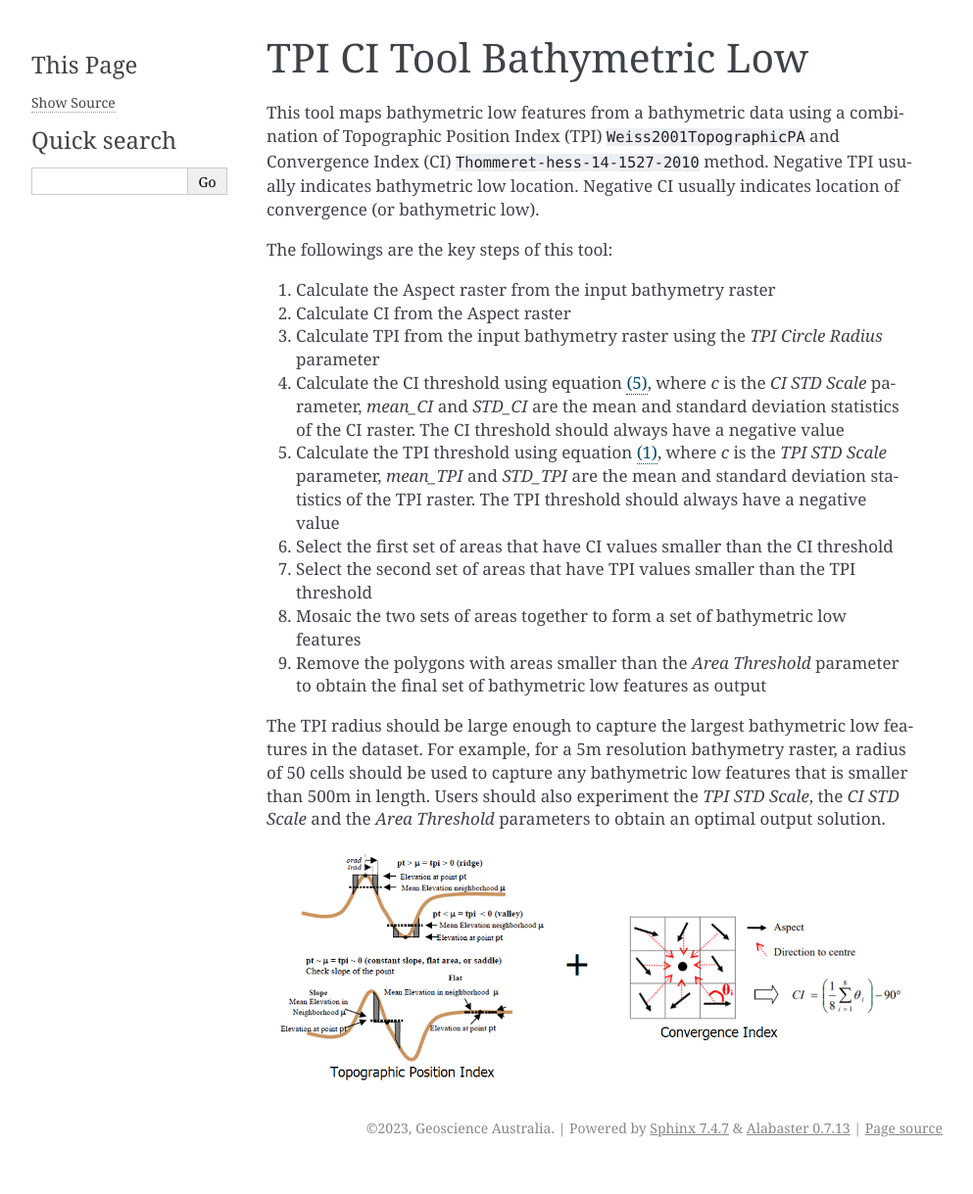
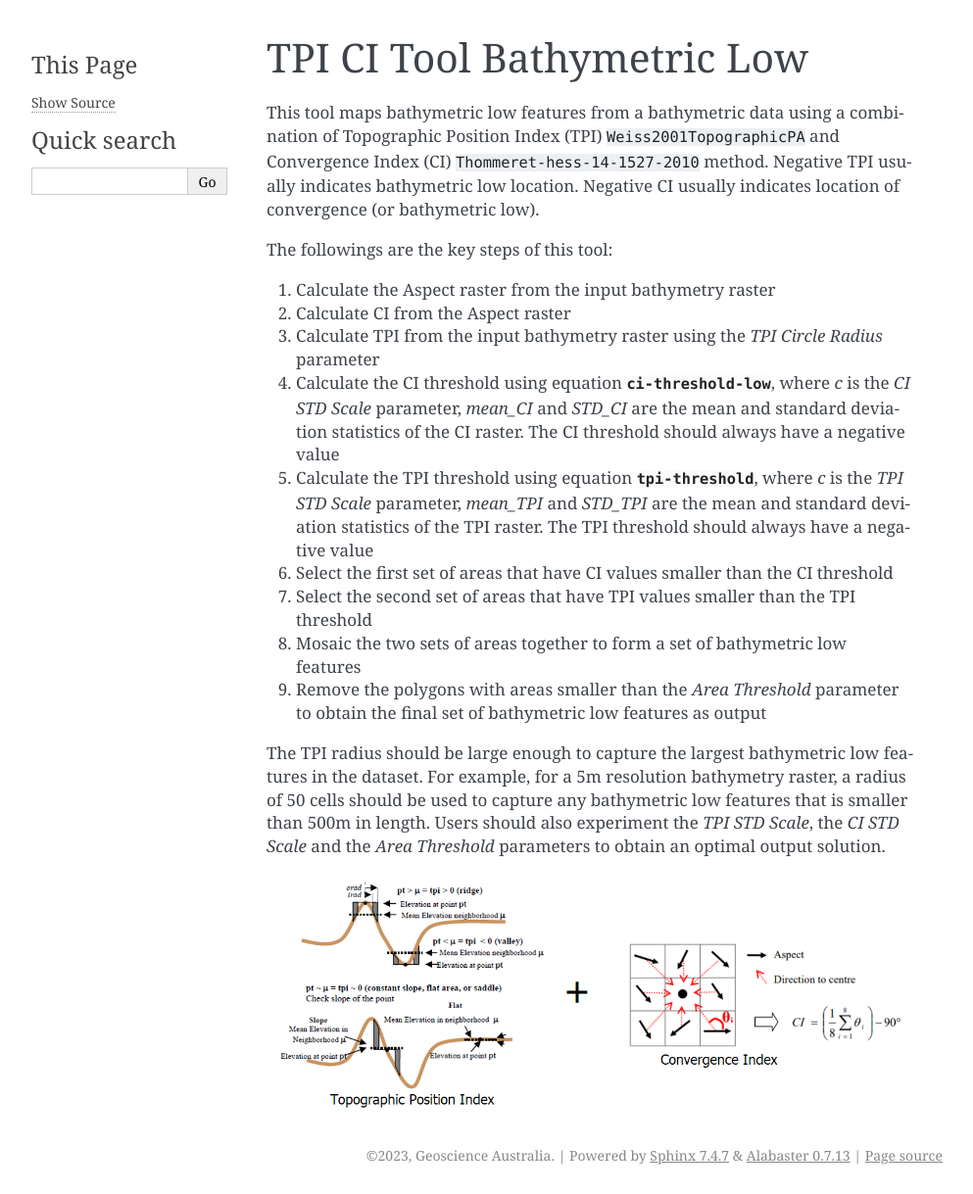
Before and after one commit to GeoscienceAustralia/GA-SaMMT, a Sphinx documentation site: the page built from docs/source/tpi_ci_tool_bathymetric_low.rst, in a window 1280 px wide. Shown: the whole page at 98% size, without its empty margins (148-1141 px from the left). Built offline with Sphinx 7.4.7, drawn with Linux system fonts in a browser that asks for light colours; cross-references to code outside the pages are shown as plain code; before the commit the page ends 1191 px from its top, so only the background shows below that.

Commit message:
Some of the eqs were different between high and low toolsets (same names and vars, but were either positive or negative in formulation.

```diff
--- a/docs/source/bathymetric_features_equations.rst
+++ b/docs/source/bathymetric_features_equations.rst
@@ -3,9 +3,15 @@
 
 
 .. math::
-   :label: tpi-threshold
+   :label: tpi-threshold-high
 
     TPI\_threshold = mean\_TPI + c * STD\_TPI
+
+
+.. math::
+   :label: tpi-threshold-low
+
+    TPI\_threshold = mean\_TPI - c * STD\_TPI
 
 
 .. math::
@@ -29,4 +35,4 @@
 .. math::
    :label: ci-threshold
 
-   CI\_threshold = mean\_CI + c * STD\_CI
+   CI\_threshold = mean\_CI - c * STD\_CI
--- a/docs/source/tpi_ci_tool_bathymetric_low.rst
+++ b/docs/source/tpi_ci_tool_bathymetric_low.rst
@@ -11,7 +11,7 @@
 1. Calculate the Aspect raster from the input bathymetry raster
 2. Calculate CI from the Aspect raster
 3. Calculate TPI from the input bathymetry raster using the *TPI Circle Radius* parameter
-4. Calculate the CI threshold using equation :eq:`ci-threshold`, where *c* is the *CI STD Scale* parameter, *mean_CI* and *STD_CI* are the mean and standard deviation statistics of the CI raster. The CI threshold should always have a negative value
+4. Calculate the CI threshold using equation :eq:`ci-threshold-low`, where *c* is the *CI STD Scale* parameter, *mean_CI* and *STD_CI* are the mean and standard deviation statistics of the CI raster. The CI threshold should always have a negative value
 5. Calculate the TPI threshold using equation :eq:`tpi-threshold`, where *c* is the *TPI STD Scale* parameter, *mean_TPI* and *STD_TPI* are the mean and standard deviation statistics of the TPI raster. The TPI threshold should always have a negative value
 6. Select the first set of areas that have CI values smaller than the CI threshold
 7. Select the second set of areas that have TPI values smaller than the TPI threshold
--- a/docs/source/tpi_lmi_tool_bathymetric_high.rst
+++ b/docs/source/tpi_lmi_tool_bathymetric_high.rst
@@ -8,7 +8,7 @@
 The followings are the key steps of this tool:
 
 1. Calculate TPI from the input bathymetry raster using the *TPI Circle Radius* parameter
-2. Calculate the TPI thresholds using equation :eq:`tpi-threshold`, where *c* is the *TPI STD Scale Large* parameter or the *TPI STD Scale Small* parameter, *mean_TPI* and *STD_TPI* are the mean and standard deviation statistics of the TPI raster
+2. Calculate the TPI thresholds using equation :eq:`tpi-threshold-high`, where *c* is the *TPI STD Scale Large* parameter or the *TPI STD Scale Small* parameter, *mean_TPI* and *STD_TPI* are the mean and standard deviation statistics of the TPI raster
 3. Select the first set of areas that have TPI values greater than the *TPI STD Scale Large* threshold
 4. Select the second set of areas that have TPI values greater than the *TPI STD Scale Small* threshold
 5. These two sets of areas and the bathymetry data are used together to select the 'core' areas of bathymetric high features, through GIS overlay and selection analyses
--- a/docs/source/tpi_tool_bathymetric_high.rst
+++ b/docs/source/tpi_tool_bathymetric_high.rst
@@ -9,7 +9,7 @@
 The followings are the key steps of this tool:
 
 1. Calculate TPI from the input bathymetry raster using the *TPI Circle Radius* parameter
-2. Calculate the TPI threshold using equation :eq:`tpi-threshold`, where c is the *TPI STD Scale* parameter, *mean_TPI* and *STD_TPI* are the mean and standard deviation statistics of the TPI raster
+2. Calculate the TPI threshold using equation :eq:`tpi-threshold-high`, where c is the *TPI STD Scale* parameter, *mean_TPI* and *STD_TPI* are the mean and standard deviation statistics of the TPI raster
 3. Select locations that have TPI values greater than the TPI threshold
 4. Convert the selected areas into polygons
 5. Remove the polygons with areas smaller than the *Area Threshold* parameter to obtain the final set of bathymetric high features as output
--- a/docs/source/tpi_tool_bathymetric_low.rst
+++ b/docs/source/tpi_tool_bathymetric_low.rst
@@ -8,7 +8,7 @@
 The followings are the key steps of this tool:
 
 1. Calculate TPI from the input bathymetry raster using the *TPI Circle Radius* parameter
-2. Calculate the TPI threshold using this equation :eq:`tpi-threshold`, where *c* is the *TPI STD Scale* parameter, *mean_TPI* and *STD_TPI* are the mean and standard deviation statistics of the TPI raster. The TPI threshold should always have a negative value
+2. Calculate the TPI threshold using this equation :eq:`tpi-threshold-low`, where *c* is the *TPI STD Scale* parameter, *mean_TPI* and *STD_TPI* are the mean and standard deviation statistics of the TPI raster. The TPI threshold should always have a negative value
 3. Select locations that have TPI values smaller than the TPI threshold
 4. Convert the selected areas into polygons
 5. Remove the polygons with areas smaller than the *Area Threshold* parameter to obtain the final set of bathymetric low features as output
```
